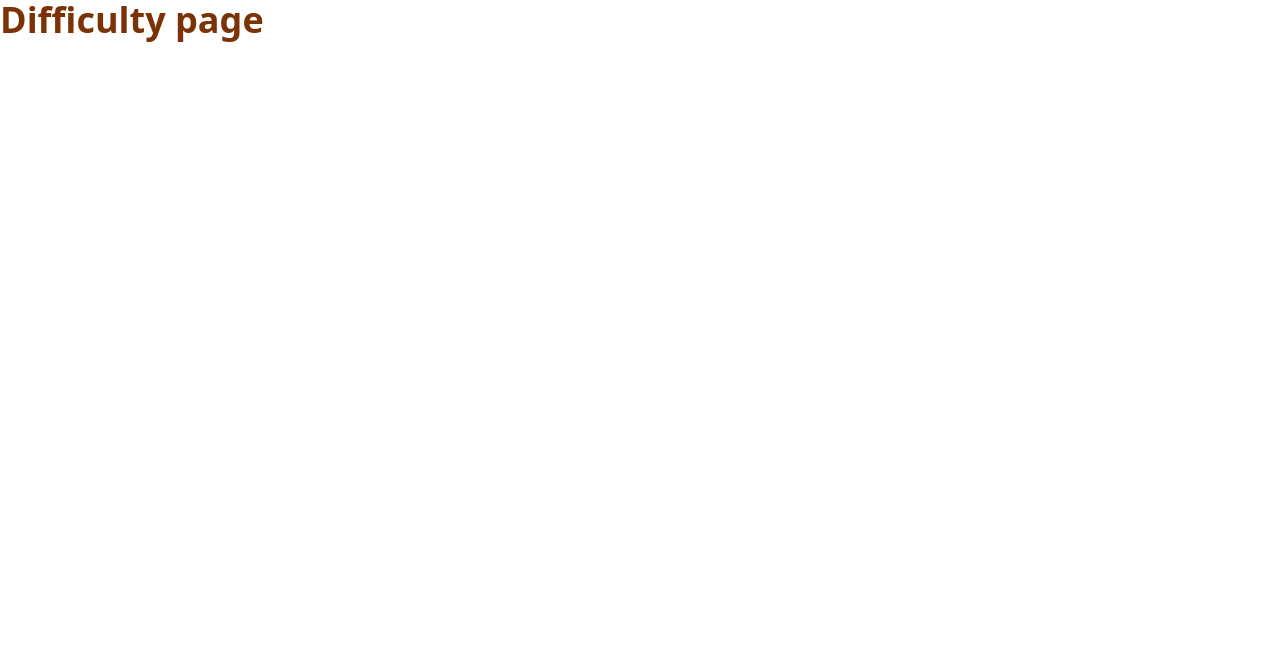
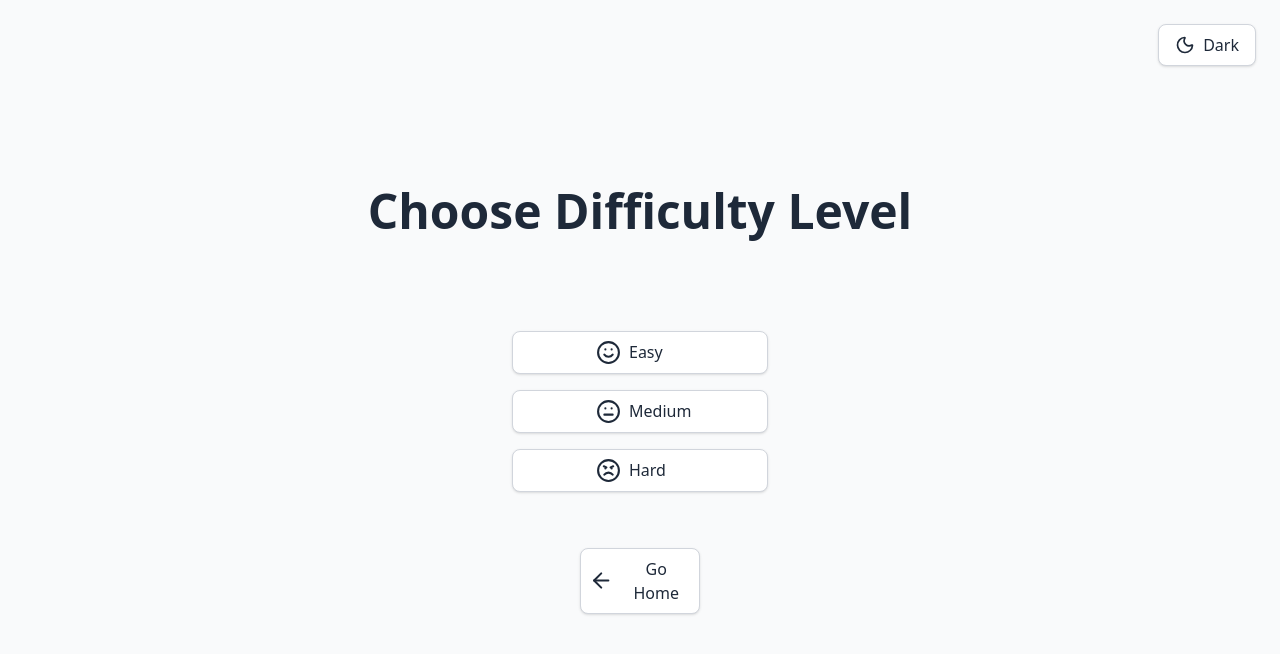
Before and after one commit to parsaabedi03/QuizApp, a website: page pages/difficulty.html in a window 1280 px wide. Drawn offline with nearby package versions, Linux system fonts and the light colour scheme; files that its build step writes are made by us from their sources.

Commit message:
Fix difficulty page

```diff
--- a/pages/difficulty.html
+++ b/pages/difficulty.html
@@ -4,9 +4,131 @@
     <meta charset="UTF-8" />
     <meta name="viewport" content="width=device-width, initial-scale=1.0" />
     <title>Difficulty</title>
+    <link rel="shortcut icon" href="../src/img/logo.png" type="image/x-icon" />
     <link href="../dist/output.css" rel="stylesheet" />
   </head>
   <body>
-    <h1 class="text-4xl text-amber-900 font-bold">Difficulty page</h1>
+    <div
+      class="min-h-screen flex flex-col items-center justify-center bg-gray-50 dark:bg-gray-900 transition-colors"
+    >
+      <div class="absolute top-6 right-6">
+        <button
+          id="themeToggle"
+          class="flex items-center gap-2 px-4 py-2 rounded-lg border border-gray-300 dark:border-gray-700 bg-white dark:bg-gray-800 text-gray-800 dark:text-gray-100 font-medium shadow-sm hover:shadow-md transition"
+        ></button>
+      </div>
+
+      <h2
+        class="text-3xl md:text-5xl font-bold text-gray-800 dark:text-gray-100 mb-24"
+      >
+        Choose Difficulty Level
+      </h2>
+
+      <div class="flex flex-col items-center gap-4 w-56">
+        <button
+          data-level="easy"
+          class="levelButton px-4 py-2 w-64 rounded-lg border border-gray-300 dark:border-gray-700 bg-white dark:bg-gray-800 text-gray-800 dark:text-gray-100 font-medium shadow-sm hover:shadow-md transition flex items-center gap-2 justify-center cursor-pointer"
+        >
+          <div class="flex-shrink-0 w-23">
+            <svg
+              xmlns="http://www.w3.org/2000/svg"
+              width="25"
+              height="25"
+              viewBox="0 0 24 24"
+              fill="none"
+              stroke="currentColor"
+              stroke-width="2"
+              stroke-linecap="round"
+              stroke-linejoin="round"
+              class="lucide lucide-smile-icon lucide-smile justify-self-end"
+            >
+              <circle cx="12" cy="12" r="10" />
+              <path d="M8 14s1.5 2 4 2 4-2 4-2" />
+              <line x1="9" x2="9.01" y1="9" y2="9" />
+              <line x1="15" x2="15.01" y1="9" y2="9" />
+            </svg>
+          </div>
+          <div class="flex-grow text-left">
+            <span>Easy</span>
+          </div>
+        </button>
+        <button
+          data-level="medium"
+          class="levelButton px-4 py-2 w-64 rounded-lg border border-gray-300 dark:border-gray-700 bg-white dark:bg-gray-800 text-gray-800 dark:text-gray-100 font-medium shadow-sm hover:shadow-md transition flex items-center gap-2 justify-center cursor-pointer"
+        >
+          <div class="flex-shrink-0 w-23">
+            <svg
+              xmlns="http://www.w3.org/2000/svg"
+              width="25"
+              height="25"
+              viewBox="0 0 24 24"
+              fill="none"
+              stroke="currentColor"
+              stroke-width="2"
+              stroke-linecap="round"
+              stroke-linejoin="round"
+              class="lucide lucide-meh-icon lucide-meh justify-self-end"
+            >
+              <circle cx="12" cy="12" r="10" />
+              <line x1="8" x2="16" y1="15" y2="15" />
+              <line x1="9" x2="9.01" y1="9" y2="9" />
+              <line x1="15" x2="15.01" y1="9" y2="9" />
+            </svg>
+          </div>
+          <span class="flex-grow text-left">Medium</span>
+        </button>
+        <button
+          data-level="hard"
+          class="levelButton px-4 py-2 w-64 rounded-lg border border-gray-300 dark:border-gray-700 bg-white dark:bg-gray-800 text-gray-800 dark:text-gray-100 font-medium shadow-sm hover:shadow-md transition text-center flex items-center gap-2 justify-center cursor-pointer"
+        >
+          <div class="flex-shrink-0 w-23">
+            <svg
+              xmlns="http://www.w3.org/2000/svg"
+              width="25"
+              height="25"
+              viewBox="0 0 24 24"
+              fill="none"
+              stroke="currentColor"
+              stroke-width="2"
+              stroke-linecap="round"
+              stroke-linejoin="round"
+              class="lucide lucide-angry-icon lucide-angry justify-self-end"
+            >
+              <circle cx="12" cy="12" r="10" />
+              <path d="M16 16s-1.5-2-4-2-4 2-4 2" />
+              <path d="M7.5 8 10 9" />
+              <path d="m14 9 2.5-1" />
+              <path d="M9 10h.01" />
+              <path d="M15 10h.01" />
+            </svg>
+          </div>
+          <span class="flex-grow text-left">Hard</span>
+        </button>
+        <a
+          href="/"
+          class="px-2 py-2 mt-10 w-30 rounded-lg border border-gray-300 dark:border-gray-700 bg-white dark:bg-gray-800 text-gray-800 dark:text-gray-100 font-medium shadow-sm hover:shadow-md transition text-center flex items-center gap-2 justify-center"
+        >
+          <svg
+            xmlns="http://www.w3.org/2000/svg"
+            width="25"
+            height="25"
+            viewBox="0 0 24 24"
+            fill="none"
+            stroke="currentColor"
+            stroke-width="2"
+            stroke-linecap="round"
+            stroke-linejoin="round"
+            class="lucide lucide-arrow-left-icon lucide-arrow-left"
+          >
+            <path d="m12 19-7-7 7-7" />
+            <path d="M19 12H5" />
+          </svg>
+          Go Home
+        </a>
+      </div>
+    </div>
+    <script type="module" src="../src/js/localStorage.js"></script>
+    <script type="module" src="../src/js/themeToggle.js"></script>
+    <script type="module" src="../src/js/difficultyLevel.js"></script>
   </body>
 </html>
--- /dev/null
+++ b/src/js/difficultyLevel.js
@@ -0,0 +1,25 @@
+import { getLocalStorage, setLocalStorage } from "./localStorage.js";
+
+const levelButtons = document.querySelectorAll(".levelButton");
+
+getLocalStorage("level", "medium");
+
+const levelHandler = (event) => {
+  const level = event.currentTarget.dataset.level;
+  switch (level) {
+    case "easy":
+      setLocalStorage("level", level);
+      break;
+    case "medium":
+      setLocalStorage("level", level);
+      break;
+    default:
+      setLocalStorage("level", level);
+      break;
+  }
+  location.href = "/";
+};
+
+levelButtons.forEach((button) => {
+  button.addEventListener("click", levelHandler);
+});
```
